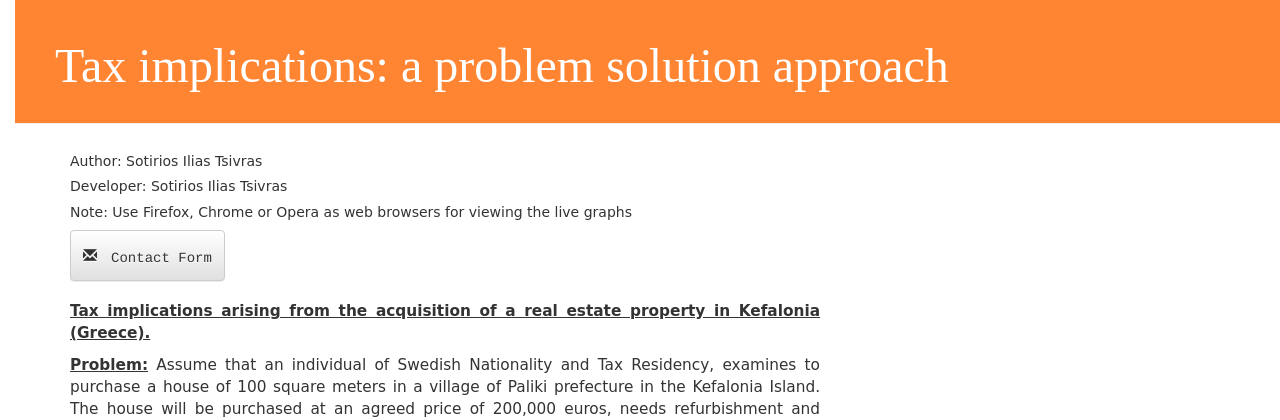
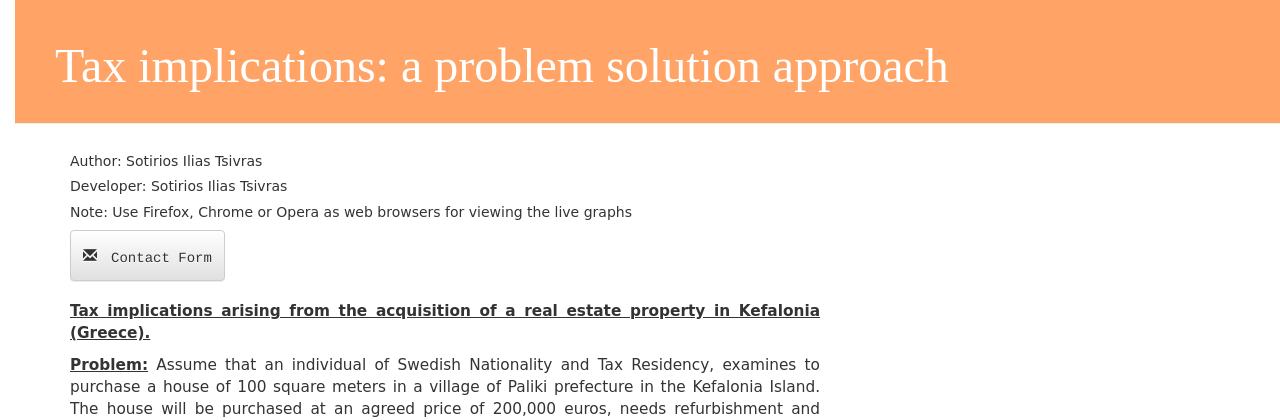
Before and after one commit to sotsi/tax1, a Django app: page / in a window 1280 px wide. Shown: the top 420 px of the page. Run offline with Django 3.2, Linux system fonts and the light colour scheme; data that the repository does not hold is empty; some libraries are stand-ins or nearby versions.

Commit message:
tax v1.2

```diff
--- a/blog/static/css/blog.css
+++ b/blog/static/css/blog.css
@@ -8,7 +8,7 @@ padding-left: 15px;
 }
 
 .page-header {
-	background-color: #ff8533;
+	background-color: #ffa366;
 	margin-top: 0;
 	padding: 20px 20px 20px 40px;
 }
```
